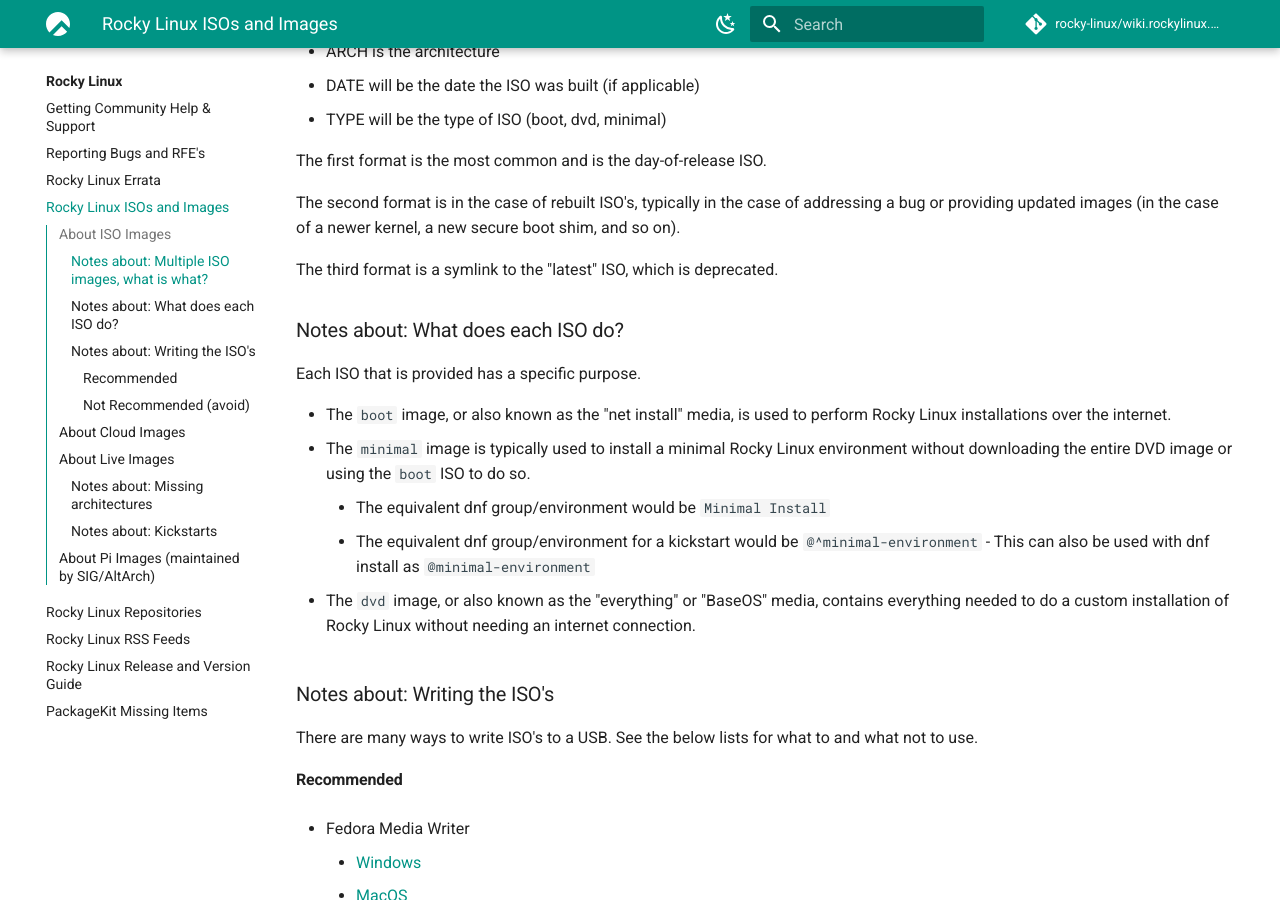
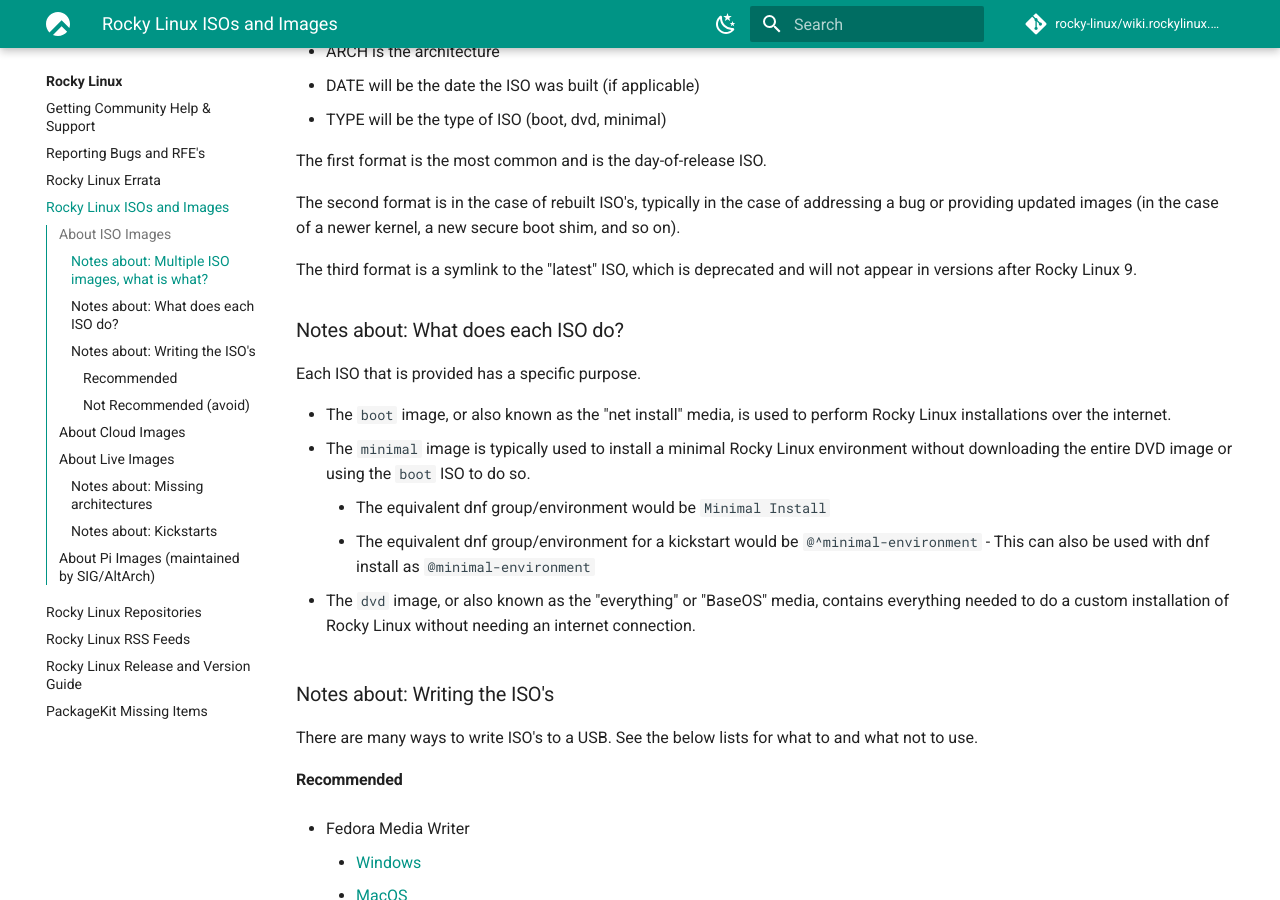
Before and after one commit to rocky-linux/wiki.rockylinux.org, an MkDocs documentation site: the page built from docs/rocky/image.md, in a window 1280 px wide and 900 px high, scrolled down 1106 px. Built offline with MkDocs 1.6.1 and Material for MkDocs 9.7.7, drawn with Linux system fonts in a browser that asks for light colours; comment, search, counter and statistics services are not loaded.

```diff
--- a/docs/rocky/image.md
+++ b/docs/rocky/image.md
@@ -38,7 +38,8 @@ The first format is the most common and is the day-of-release ISO.
 
 The second format is in the case of rebuilt ISO's, typically in the case of addressing a bug or providing updated images (in the case of a newer kernel, a new secure boot shim, and so on).
 
-The third format is a symlink to the "latest" ISO, which is deprecated.
+The third format is a symlink to the "latest" ISO, which is deprecated and will
+not appear in versions after Rocky Linux 9.
 
 ### Notes about: What does each ISO do?
 
```
Also changed, not shown: docs/include/releng/version_table.md (+1 -1 lines), docs/rocky/version.md (+1 -1 lines).
